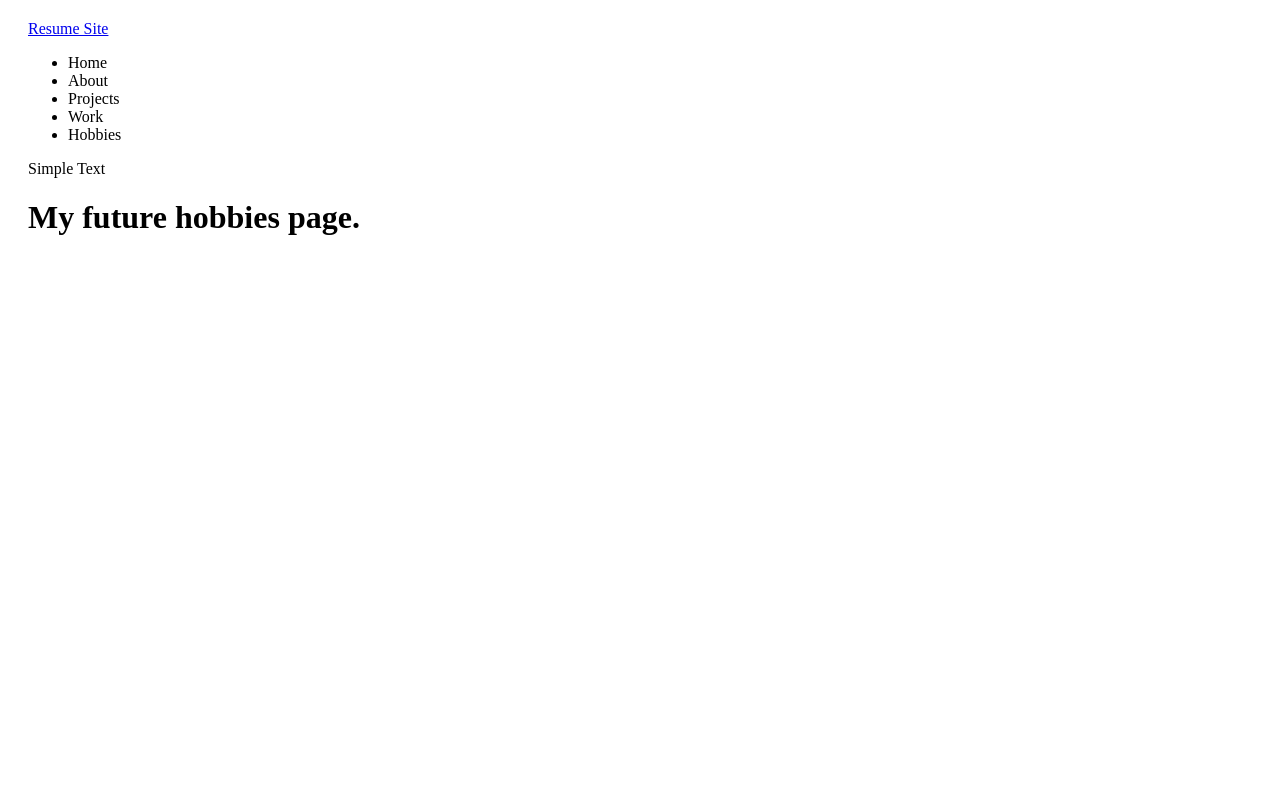
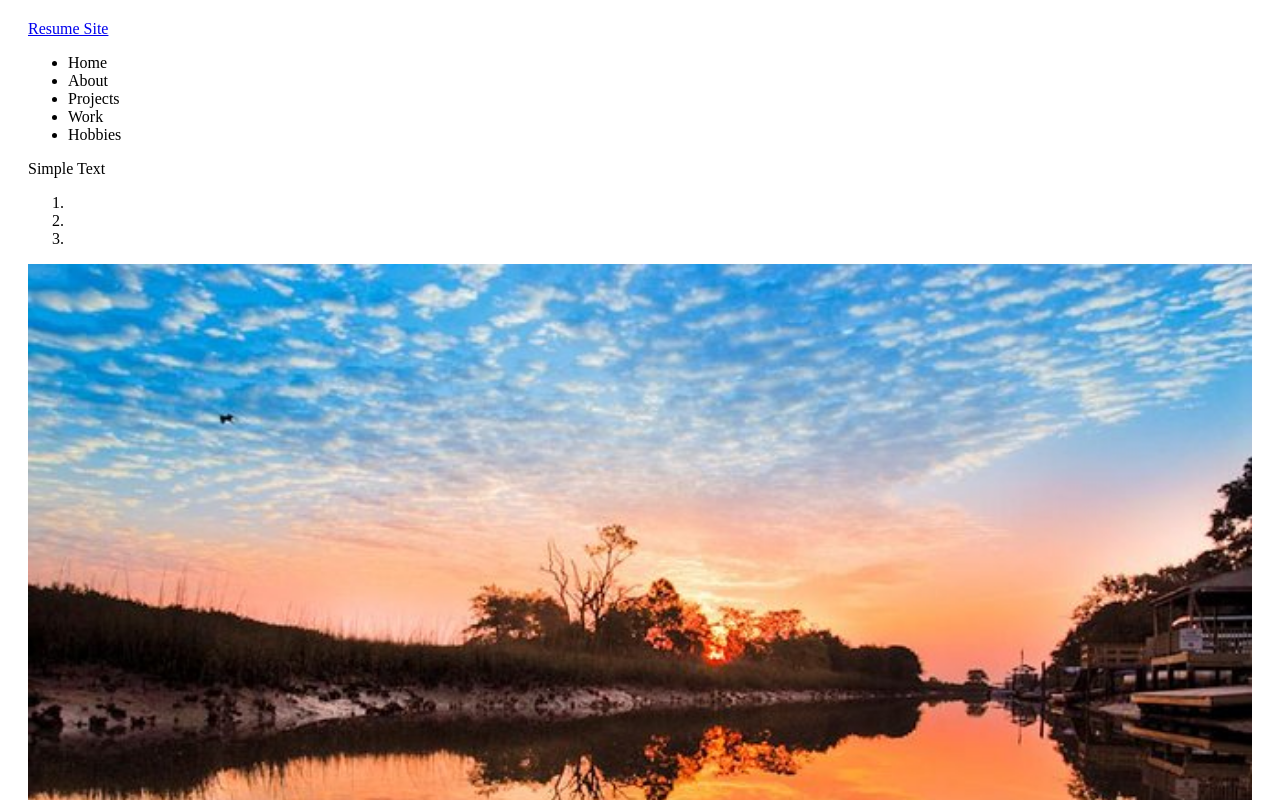
Before and after one commit to ethueter/ethueterResume, a Next.js app: page /hobbies in a window 1280 px wide. Shown: the top 800 px of the page. Built offline with nearby package versions, Linux system fonts and the light colour scheme.

Commit message:
added carousel

```diff
--- a/pages/hobbies.js
+++ b/pages/hobbies.js
@@ -1,7 +1,74 @@
 import Layout from '../components/Layout';
 import Head from 'next/head';
+import React, { useState } from "react";
+import {
+  Carousel,
+  CarouselItem,
+  CarouselControl,
+  CarouselIndicators,
+  CarouselCaption
+} from "reactstrap";
 
-const Hobbies = () => {
+const items = [
+  {
+    src: "follykayak.jpg",
+    altText: "Kayaking",
+    caption: "Kayaking",
+    desc: "Exploring the Lowcountry waterways."
+  },
+  {
+    src: "Canva - Red Tomatoes and Garlics in Cooking Pot.jpg",
+    altText: "Cooking",
+    caption: "Cooking",
+    desc: "Mostly vegetarian...mostly"
+  },
+  {
+    src: "chiefshelmet.jpeg",
+    altText: "Chiefs Football",
+    caption: "Chiefs Football",
+    desc: "Champs!!!"
+  }
+];
+
+const Hobbies = props => {
+  const [activeIndex, setActiveIndex] = useState(0);
+  const [animating, setAnimating] = useState(false);
+
+  const next = () => {
+    if (animating) return;
+    const nextIndex = activeIndex === items.length - 1 ? 0 : activeIndex + 1;
+    setActiveIndex(nextIndex);
+  };
+
+  const previous = () => {
+    if (animating) return;
+    const nextIndex = activeIndex === 0 ? items.length - 1 : activeIndex - 1;
+    setActiveIndex(nextIndex);
+  };
+
+  const goToIndex = newIndex => {
+    if (animating) return;
+    setActiveIndex(newIndex);
+  };
+
+  const slides = items.map(item => {
+
+    return (
+      <CarouselItem
+        className="testing"
+        tag="div"
+        onExiting={() => setAnimating(true)}
+        onExited={() => setAnimating(false)}
+        key={item.src}
+      >
+        <img src={item.src} alt={item.altText} />
+        <CarouselCaption
+          captionText={item.desc}
+          captionHeader={item.caption}
+        />
+      </CarouselItem>
+    );
+  });
 
   return (
     <div>
@@ -9,10 +76,42 @@ const Hobbies = () => {
         <title>Tyler's Resume Site</title>
       </Head>
       <Layout>
-          <h1>My future hobbies page.</h1>
+        <style>
+          {
+            `.testing {
+              justify-content: center;
+              align-items: center;
+              overflow: hidden;
+              color: white;
+            }
+            .testing img{
+              flex-shrink: 0;
+              min-width: 100%;
+              min-height: 50%
+            }`
+          }
+        </style>
+        <Carousel activeIndex={activeIndex} next={next} previous={previous} pause="hover">
+          <CarouselIndicators
+            items={items}
+            activeIndex={activeIndex}
+            onClickHandler={goToIndex}
+          />
+          {slides}
+          <CarouselControl
+            direction="prev"
+            directionText="Previous"
+            onClickHandler={previous}
+          />
+          <CarouselControl
+            direction="next"
+            directionText="Next"
+            onClickHandler={next}
+          />
+        </Carousel>
       </Layout>
     </div>
   );
-}
+};
 
 export default Hobbies;
--- a/pages/index.css
+++ b/pages/index.css
@@ -1,3 +1,7 @@
+img {
+    max-width: 100%;
+}
+
 .card-head {
     text-align: center;
     font-size: 25px;
@@ -12,3 +16,8 @@
 .card-subhead {
     padding-bottom: 10px
 }
+
+.carousel-img {
+    max-width: 100%;
+    height: 200px
+}
```
Also changed, not shown: public/Canva - Red Tomatoes and Garlics in Cooking Pot.jpg (added). Lines whose indentation alone changed are shown as unchanged.
